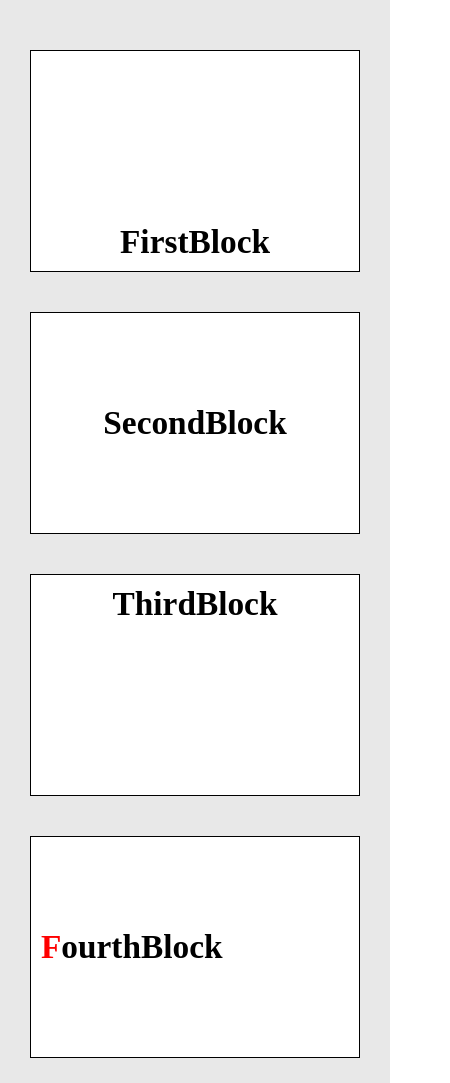
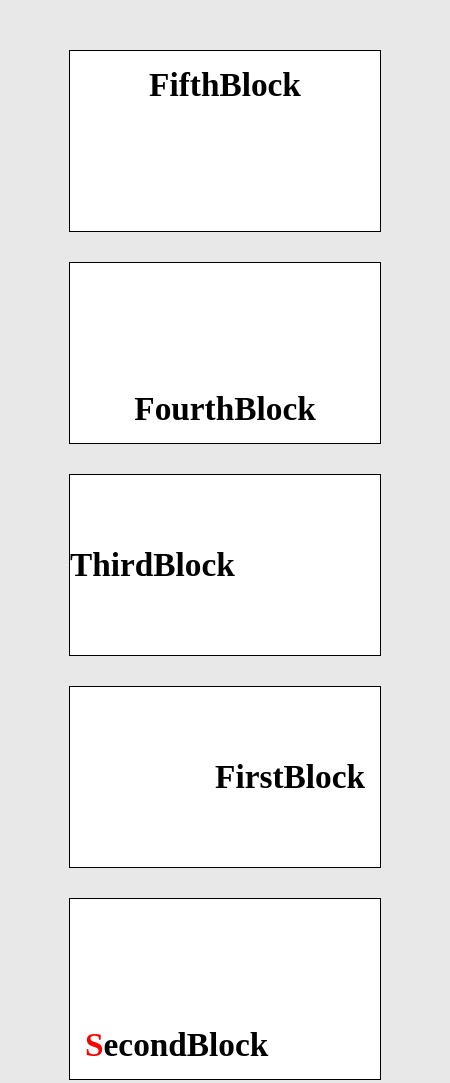
Before and after one commit to ViktorShvydrik/preFrontEnd, a plain HTML site: page thirdLesson/html/index.html in a window 390 px wide. Shown: the top 1083 px of the page, 450 px wide, since content can reach past the window. Drawn offline with Linux system fonts and the light colour scheme.

Commit message:
refactoring thirdLesson

```diff
--- a/thirdLesson/css/main.css
+++ b/thirdLesson/css/main.css
@@ -6,67 +6,129 @@
 
 }
 
-.contener{
+div.contener{
+	width: 100%;
+	display: flex;
+	flex-flow: column wrap;
+	justify-content: space-around;
+	align-items: center;
 
 	background-color: #e8e8e8;
 	padding:50px 30px;
+}
+
+
+div.topRow{
+	width: 80%;
 	display: flex;
-	flex-direction: column;
-	flex-wrap: wrap;
-
-}
-.flex2 {
-	display: flex;
-	width:100%;
-	flex-direction: row;
-	justify-content: space-around;
-	flex-wrap: wrap;
-	align-items: initial;
+	flex-flow: row wrap;
+	justify-content: space-between;
+	align-items: center;
 
 }
 
-.block{
-	padding: 10px;
-	border: 0.5px solid black;
-	background-color: white;
-	height: 200px;
-	margin-bottom: 40px;
+div.buttomRow{
+	width: 80%;
 	display: flex;
-	flex-direction: row;
+	flex-flow: row wrap;
+	justify-content: space-between;
+	align-items: center;
 
 }
- .firstLine:first-child{
- 	justify-content: center;
+
+div.block{
+	background-color: white;
+	border: 1px solid black;
+	width: 500px;
+	height: 150px;
+	margin-bottom: 30px;
+	padding: 15px;
+	display: flex;
+	align-items: center;
+
+}
+
+div.small.block{
+	width: 300px;
+}
+
+div.small.block:first-child{
+	justify-content: center;
  	align-items: flex-end;
+}
+
+div.buttomRow div.block:first-child p:first-letter{
+ 	color: red;
  }
-.firstLine:nth-child(2){
+
+ div.small.block:nth-child(2){
  	justify-content: center;
  	align-items: center;
  }
-.firstLine:last-child{
+
+ div.small.block:last-child{
  	justify-content: center;
-
+ 	align-items:  flex-start;
  }
 
-
- .secondLine:first-child .box:first-letter{
- 	color: red;
- }
-
- .secondLine:first-child{
- 	justify-content: flex-start;
- 	align-items: center;
- }
- .secondLine:last-child{
+div.block:last-child{
  	justify-content: flex-end;
  	align-items: center;
  }
 
+@media screen and (max-width: 600px){
+	div.topRow{
+		order: 2;
+	}
 
-.firstLine{
-	width: 500px;
+	div.buttomRow{
+		order: 1;
+	}
+
+	.block{
+		padding: 10px 0;
+	}
+
+	div.buttomRow div.block:first-child p:first-letter{
+ 	color: black;
+ }
+
+div.small.block:first-child{
+	order: 2;
+	justify-content: flex-end;
+ 	align-items: center;
 }
 
-.secondLine{
-	width: 800px;
+div.small.block:nth-child(2){
+	order: 3;
+ 	justify-content: flex-start;
+ 	align-items: flex-end;
+ }
+ div.small.block:last-child{
+ 	width: 330px;
+ 	height: 180px;
+ 	padding: 0;
+ 	order: 1;
+ 	justify-content: flex-start;
+ 	align-items:  center;
+ }
+
+div.topRow div.block:nth-child(2) p:first-letter{
+	color: red;
 }
+
+ div.buttomRow div.block:first-child{
+ 	order: 2;
+ 	justify-content: center;
+ 	align-items: flex-end;
+ }
+
+div.buttomRow div.block:last-child{
+	order: 1;
+ 	justify-content: center;
+ 	align-items: flex-start;
+ }
+
+
+
+}
--- a/thirdLesson/html/index.html
+++ b/thirdLesson/html/index.html
@@ -4,17 +4,28 @@
 	<meta charset="UTF-8">
 	<title>thirdLesson</title>
 	<link rel="stylesheet" href="../css/main.css">
+	<meta name="viewport" content="width=device-width, initial-scale=1">
 </head>
 <body>
 	<div class="contener">
-		<div class="flex2">
-			<div class="firstLine block"><div class="box">FirstBlock</div></div>
-			<div class="firstLine block"><div class="box">SecondBlock</div></div>
-			<div class="firstLine block"><div class="box">ThirdBlock</div></div>
+		<div class="topRow">
+			<div class="small block">
+				<p class="label">FirstBlock</p>
+			</div>
+			<div class="small block">
+				<p class="label">SecondBlock</p>
+			</div>
+			<div class="small block">
+				<p class="label">ThirdBlock</p>
+			</div>
 		</div>
-		<div class="flex2">
-			<div class="secondLine block"><div class="box">FourthBlock</div></div>
-			<div class="secondLine block"><div class="box">FifthBlock</div></div>
+		<div class="buttomRow">
+			<div class="block">
+				<p class="label">FourthBlock</p>
+			</div>
+			<div class="block">
+				<p class="label">FifthBlock</p>
+			</div>
 		</div>
 	</div>
 
```
